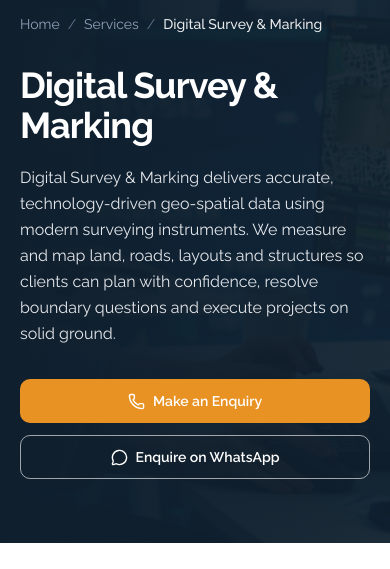
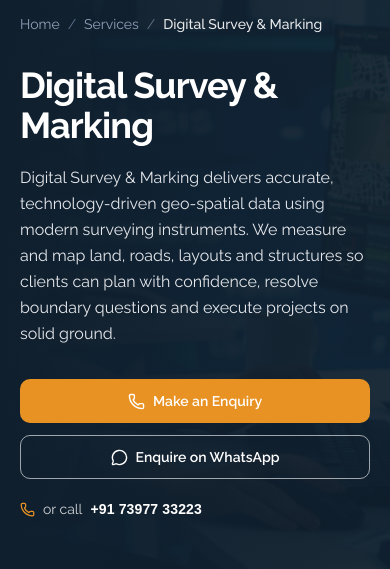
Before and after one commit to nathanassociates95-ux/nathanassociates, a Next.js app: page /services/digital-survey-marking in a window 390 px wide. Shown: the part 146-715 px from the top of the page. Built offline with nearby package versions, Linux system fonts and the light colour scheme.

Commit message:
fix: update service-specific phone and whatsapp routing

```diff
--- a/src/app/services/approvals/page.js
+++ b/src/app/services/approvals/page.js
@@ -156,6 +156,8 @@ export default function ApprovalsPage() {
         alt="Approval process and documentation"
         whatsapp="919787240999"
         waText="Hello, I would like to enquire about Approvals"
+        phone="+919787240999"
+        phoneDisplay="+91 97872 40999"
       />
 
       {/* Overview */}
--- a/src/app/services/consultancy/page.js
+++ b/src/app/services/consultancy/page.js
@@ -138,8 +138,10 @@ export default function ConsultancyPage() {
         summary={service.summary}
         image={service.heroImage}
         alt="Consultancy and technical work"
-        whatsapp="919787240999"
+        whatsapp="919787248999"
         waText="Hello, I would like to enquire about Consultancy"
+        phone="+919787248999"
+        phoneDisplay="+91 97872 48999"
       />
 
       {/* Overview */}
@@ -229,7 +231,7 @@ export default function ConsultancyPage() {
         title="Let's discuss your project"
         description="Whether you need a soil test, a valuation, a design or full project coordination - tell us what you are planning and we will advise on the right first step."
         primaryLabel="Start a Conversation"
-        whatsapp="919787240999"
+        whatsapp="919787248999"
         waText="Hello, I would like to enquire about Consultancy"
       />
     </>
--- a/src/app/services/digital-survey-marking/page.js
+++ b/src/app/services/digital-survey-marking/page.js
@@ -156,8 +156,10 @@ export default function DigitalSurveyMarkingPage() {
         summary={service.summary}
         image={service.heroImage}
         alt="Surveyor working with a GPS instrument on site"
-        whatsapp="919787240999"
+        whatsapp="917397733223"
         waText="Hello, I would like to enquire about Digital Survey & Marking"
+        phone="+917397733223"
+        phoneDisplay="+91 73977 33223"
       />
 
       {/* Overview */}
@@ -246,7 +248,7 @@ export default function DigitalSurveyMarkingPage() {
         title="Need a survey or marking done right?"
         description="Tell us about your site and what you need - our team will come back with a clear scope and a practical plan."
         primaryLabel="Request a Survey"
-        whatsapp="919787240999"
+        whatsapp="917397733223"
         waText="Hello, I would like to enquire about Digital Survey & Marking"
       />
     </>
--- a/src/components/ServiceHero.jsx
+++ b/src/components/ServiceHero.jsx
@@ -10,6 +10,8 @@ const ServiceHero = ({
   alt,
   whatsapp,
   waText,
+  phone,
+  phoneDisplay,
   primaryHref = "/#contact",
 }) => {
   return (
@@ -64,6 +66,19 @@ const ServiceHero = ({
                 Enquire on WhatsApp
               </a>
             </div>
+
+            {phone && phoneDisplay && (
+              <p className="mt-5 flex flex-wrap items-center gap-x-2 gap-y-1 text-sm text-white/80">
+                <Phone size={15} className="shrink-0 text-brand-orange" aria-hidden="true" />
+                <span>or call</span>
+                <a
+                  href={`tel:${phone}`}
+                  className="phone-number font-semibold text-white transition-colors hover:text-brand-orange"
+                >
+                  {phoneDisplay}
+                </a>
+              </p>
+            )}
           </div>
         </div>
       </div>
```
